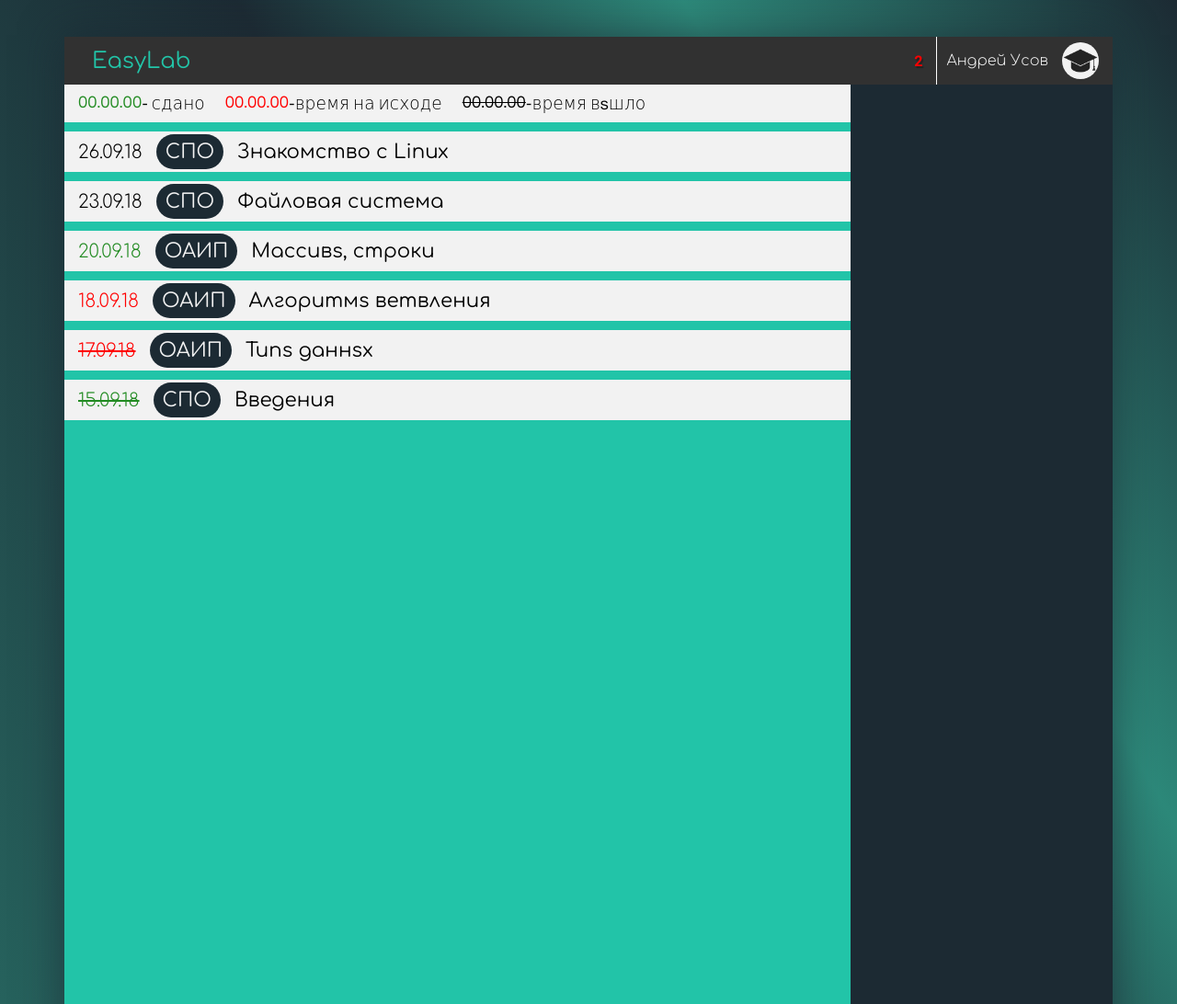
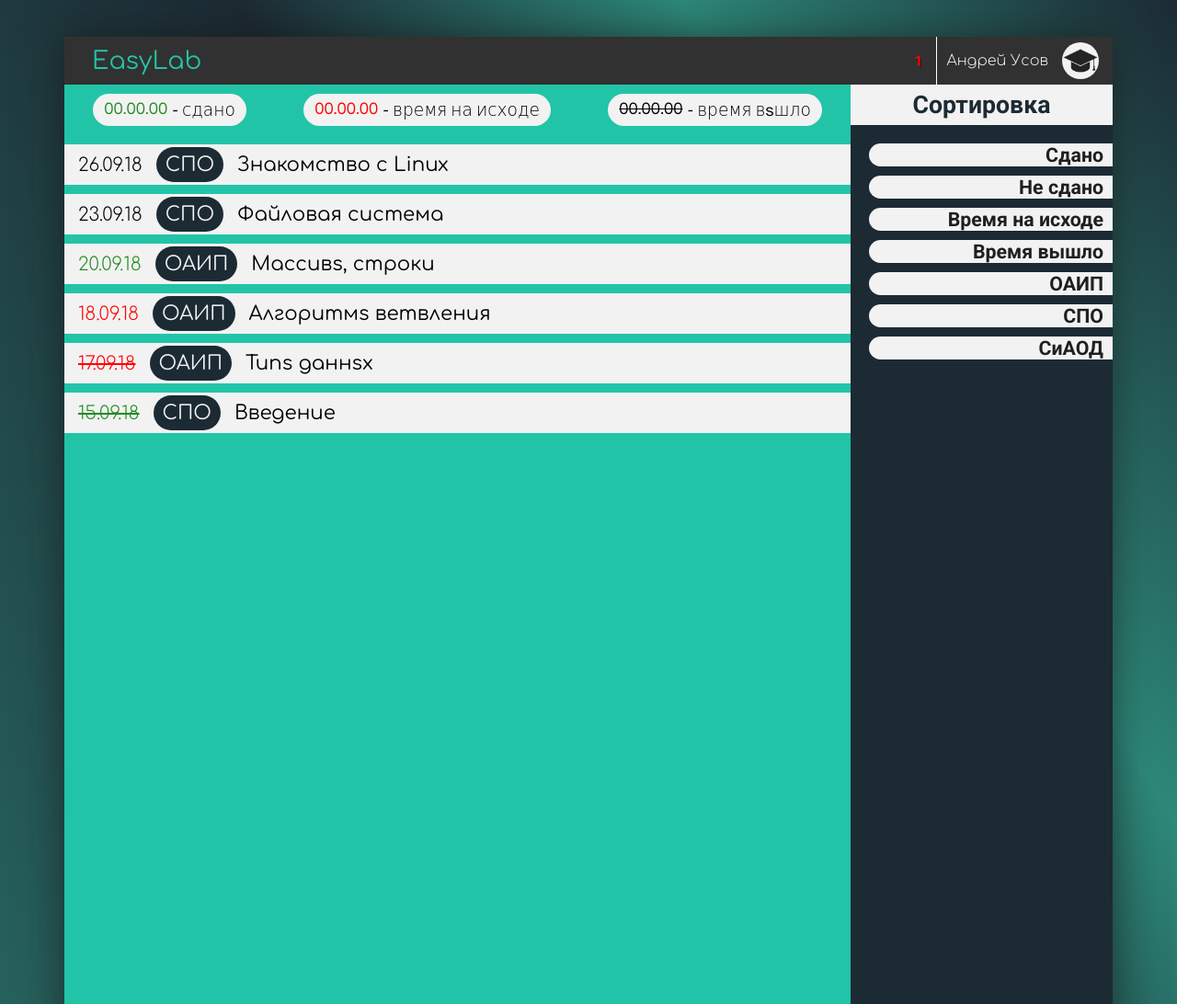
Before and after one commit to randomdotcom/EasyLab, a plain HTML site: page usercabinet.html in a window 1280 px wide. Shown: the top 1092 px of the page at 92% size. Drawn offline with Linux system fonts and the light colour scheme.

Commit message:
usercabinet updated

```diff
--- a/css/cabinet.css
+++ b/css/cabinet.css
@@ -12,7 +12,7 @@ body {
     height: 2000px;
     max-width: 1140px;
     background-color: #f2f2f2;
-    box-shadow: 0px 0px 41px 2px rgba(28, 42, 51, 0.58);
+    box-shadow: 0px 0px 41px 2px rgba(22, 22, 22, 0.58);
     margin: 40px auto;
     overflow: hidden;
 }
@@ -30,7 +30,7 @@ body {
 }
 .logo-text {
     font-family: 'Comfortaa', cursive;
-    font-size: 18pt;
+    font-size: 20pt;
     color: #22c4a8;
 }
 .studentinfo {
@@ -107,23 +107,23 @@ body {
     font-family: 'Century Gothic', cursive;
     font-weight: 100;
     display: flex;
-    background-color: #f2f2f2;
+    justify-content: space-around;
+    background-color: #22c4a8;
     padding-top: 10px;
     padding-bottom: 10px;
     font-size: 14pt;
+    cursor: default;
 }
 .tips li {
-    margin-right: 20px;
-    margin-left: 2px;
+    background-color: #f2f2f2;
     list-style-type: none;
     display: flex;
     flex-direction: row;
+    padding: 7px 12px;
+    border-radius: 20px;
 }
-.tips li:first-child {
-    margin-left: 15px;
-}
-.tips ul {
-
+.tips ul li .text{
+    margin-left: 5px;
 }
 .ul-labs li {
     background-color: #f2f2f2;
@@ -132,8 +132,16 @@ body {
     align-items: center;
     font-family: 'Comfortaa', cursive;
     font-size: 16pt;
-    cursor: default;
+    cursor: pointer;
 }
+.ul-labs li:hover .lesson-name-block {
+    background-color: #22c4a8;
+}
+.ul-labs li:hover .lesson-name {
+    color: #1c2a33;
+    text-shadow: 1px 1.3px 1px rgba(0,0,0,1);
+ }
+
 .date {
     margin-right: 15px;
     margin-left: 15px;
@@ -156,12 +164,60 @@ body {
     border-radius: 20px;
     margin-top: 3px;
     margin-bottom: 3px;
+    transition: background-color 0.1s linear;
 }
 .lesson-name {
     color: #f2f2f2;
-
+    transition: color 0.1s linear,
+                text-shadow 0.1s linear;
+}
+.main-navbar-header {
+    background-color: #f2f2f2;
+    display: flex;
+    align-items: center;
+    justify-content: center;
+    padding-top: 6px;
+    padding-bottom: 6px;
+}
+.main-navbar-header p {
+    font-size: 20pt;
+    font-family: 'Roboto', sans-serif;
+    color: #1c2a33;
+}
+.main-navbar-filters li {
+    list-style-type: none;
+    font-family: 'Roboto', sans-serif;
+    font-size: 16pt;
+    margin-bottom: 10px;
+    color: #1f1f1f;
+    text-align: end;
+    background-color: #f2f2f2;
+    border-top-left-radius: 25px;
+    border-bottom-left-radius: 25px;
+    margin-left: 20px;
+    cursor: pointer;
+}
+.main-navbar-filters li p {
+    margin-right: 10px;
+    transition: color 0.1s linear;
+}
+.main-navbar-filters li:hover p {
+    color: #22c4a8;
 }
 
+.main-navbar-filters li:first-child {
+    margin-top: 20px;
+}
+
+
+
+@media only screen and (max-width: 930px) {
+    .tips li {
+        flex-direction: column;
+        text-align: center;
+        padding-top: 3px;
+        padding-bottom: 3px;
+    }
 
 @media only screen and (max-width: 768px) {
     .studentname {
--- a/usercabinet.html
+++ b/usercabinet.html
@@ -14,7 +14,7 @@
         <header class="header">
             <div class="logo-block"><p class="logo-text">EasyLab</p></div>
             <div class="studentinfo">
-                <div class="debts-block"><div class="debts-text">2</div></div>
+                <div class="debts-block"><div class="debts-text">1</div></div>
                 <p class="studentname">Андрей Усов</p>
                 <div class="avatar"><img class="graduation-cap" src="img/graduation-cap.png"  alt="avatar"></div>
             </div>
@@ -23,9 +23,9 @@
                 <div class="main-content">
                     <div class="tips">
                         <ul>
-                            <li><p class="date-success">00.00.00</p>  - сдано</li>
-                            <li><p class="date-burn">00.00.00</p>   -время на исходе</li>
-                            <li><p class="date-timeisup">00.00.00</p>  -время вsшло</li>
+                            <li><p class="date-success">00.00.00</p><p class="text">- сдано</p></li>
+                            <li><p class="date-burn">00.00.00</p><p class="text">- время на исходе</p></li>
+                            <li><p class="date-timeisup">00.00.00</p><p class="text">- время вsшло</p></li>
                         </ul>
                     </div>
                     <ul class="ul-labs">
@@ -34,11 +34,20 @@
                         <li><div class="date date-success" data-toggle="tooltip" data-placement="right" title="Срок сдачи">20.09.18</div><div class="lesson-name-block"><p class="lesson-name">ОАИП</p></div><p>Массивs, строки</p></li>
                         <li><div class="date date-burn" data-toggle="tooltip" data-placement="right" title="Срок сдачи">18.09.18</div><div class="lesson-name-block"><p class="lesson-name">ОАИП</p></div><p>Алгоритмs ветвления</p></li>
                         <li><div class="date date-burn date-timeisup" data-toggle="tooltip" data-placement="right" title="Срок сдачи">17.09.18</div><div class="lesson-name-block"><p class="lesson-name">ОАИП</p></div><p>Типs даннsх</p></li>
-                        <li><div class="date date-success date-timeisup" data-toggle="tooltip" data-placement="right" title="Срок сдачи">15.09.18</div><div class="lesson-name-block"><p class="lesson-name">СПО</p></div><p>Введения</p></li>
+                        <li><div class="date date-success date-timeisup" data-toggle="tooltip" data-placement="right" title="Срок сдачи">15.09.18</div><div class="lesson-name-block"><p class="lesson-name">СПО</p></div><p>Введение</p></li>
                     </ul>
                 </div>
                 <div class="main-navbar">
-
+                    <div class="main-navbar-header"><p>Сортировка</p></div>
+                    <ul class="main-navbar-filters">
+                        <li><p>Сдано</p></li>
+                        <li><p>Не сдано</p></li>
+                        <li><p>Время на исходе</p></li>
+                        <li><p>Время вышло</p></li>
+                        <li><p>ОАИП</p></li>
+                        <li><p>СПО</p></li>
+                        <li><p>СиАОД</p></li>
+                    </ul>
                 </div>
         </main>
     </div>
```
